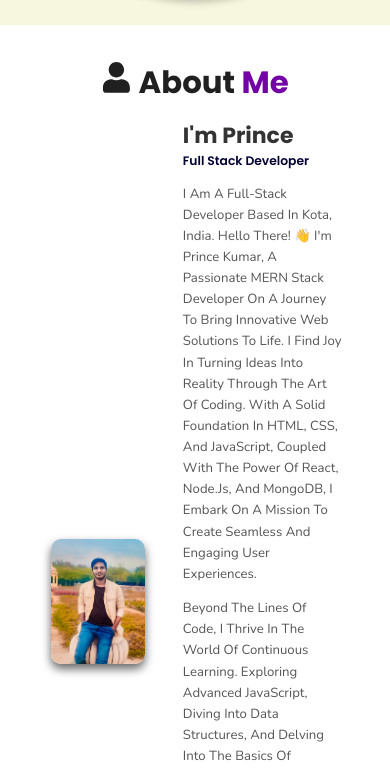
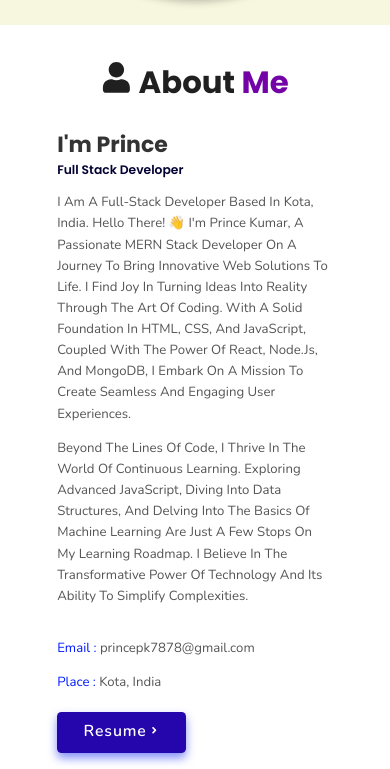
Before and after one commit to PrinceInScripts/My-Portfolio, a React (Vite) app: page / in a window 390 px wide. Shown: the part 819-1588 px from the top of the page. Built offline with nearby package versions, Linux system fonts and the light colour scheme.

Commit message:
update a mistake

```diff
--- a/src/components/About/About.css
+++ b/src/components/About/About.css
@@ -101,23 +101,27 @@
     transform: translateX(5px);
   }
 
-@media screen and (max-width: 600px) {
+  @media (max-width: 900px) {
+    .about .row {
+      display: flex;
+      flex-direction: column-reverse;
+    }
+
     .about .row .image {
-      margin-top: 2rem;
+      margin-top: 0;
+      flex: 1 1 40%;
     }
-    .about .row .image img {
-      margin: 0 auto;
-      width: 80%;
-      mix-blend-mode: normal;
+
+    .about .row .content {
+      flex: 1 1 60%;
     }
+
     .about .row {
       padding: 0.5rem;
-      margin-bottom: 7rem;
+      margin-bottom: 2rem;
     }
-    .about .row .content {
-      padding: 1rem;
-    }
+
     .about .row .content .box-container {
-      gap: 0;
+      gap: 1.5rem;
     }
   }
```
